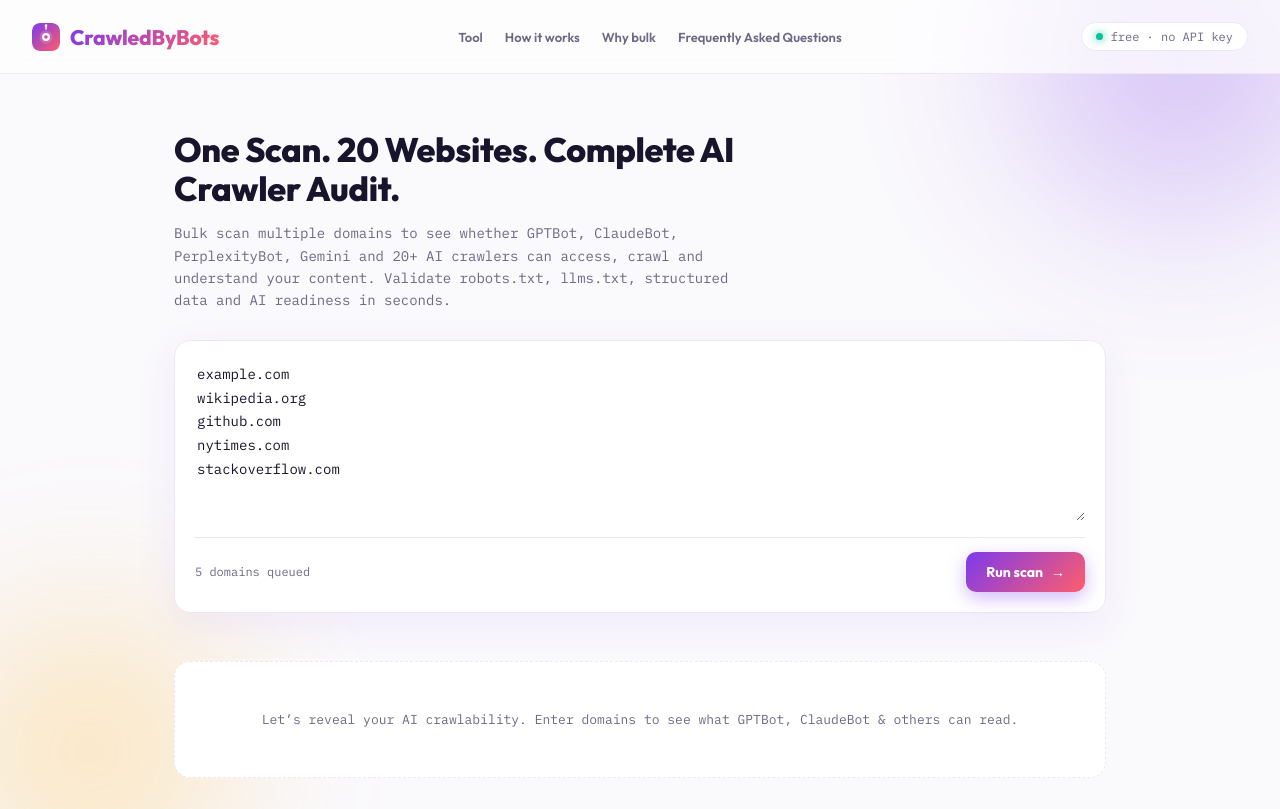
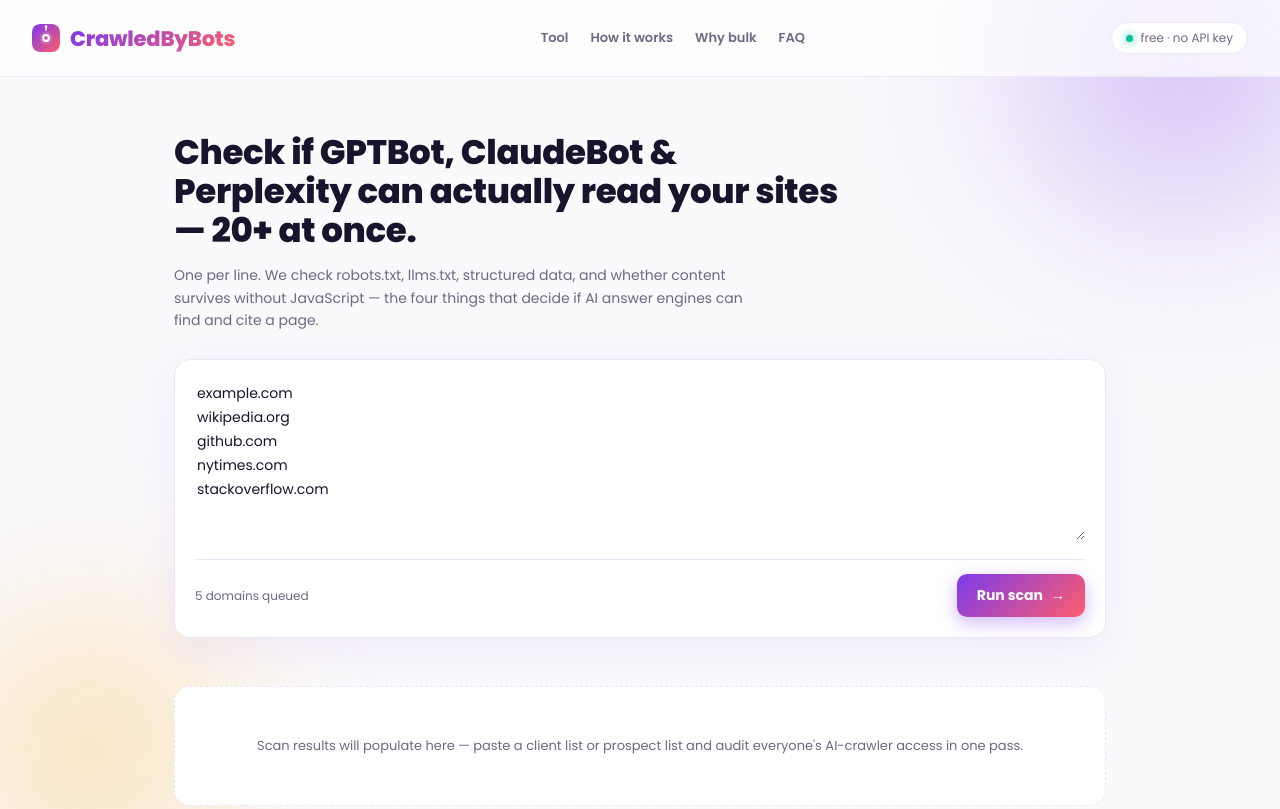
Before and after one commit to subhankhan6d-alt/ai-crawler-scanner, a website: page public/index.html in a window 1280 px wide. Shown: the top 809 px of the page. Drawn offline with Linux system fonts and the light colour scheme.

Commit message:
Add files via upload

```diff
--- a/public/index.html
+++ b/public/index.html
@@ -3,8 +3,8 @@
 <head>
 <meta charset="UTF-8" />
 <meta name="viewport" content="width=device-width, initial-scale=1.0" />
-<title>CrawledByBots – Bulk AI Crawler Checker for 20+ Websites</title>
-<meta name="description" content="Bulk check up to 20 websites at once. See whether GPTBot, ClaudeBot, PerplexityBot, Gemini and 20+ AI crawlers can access your website. Audit robots.txt, llms.txt, structured data and AI readiness.">
+<title>CrawledByBots — Bulk AI Crawler Readiness Scanner</title>
+<meta name="description" content="Check if GPTBot, ClaudeBot, PerplexityBot and other AI crawlers can actually read your sites — 20+ domains at once. Free, no signup, no API key.">
 <link rel="icon" type="image/svg+xml" href="/logo.svg">
 
 <!-- Open Graph / social sharing -->
@@ -13,10 +13,6 @@
 <meta property="og:description" content="Check if GPTBot, ClaudeBot, PerplexityBot and other AI crawlers can actually read your sites — 20+ domains at once. Free, no signup.">
 <meta property="og:image" content="/logo.svg">
 
-<!-- Robots -->
-<meta name="robots" content="index, follow">
-<meta name="googlebot" content="index, follow">
-
 <!-- Twitter card -->
 <meta name="twitter:card" content="summary">
 <meta name="twitter:title" content="CrawledByBots — Bulk AI Crawler Readiness Scanner">
@@ -24,7 +20,7 @@
 <meta name="twitter:image" content="/logo.svg">
 
 <link rel="preconnect" href="https://fonts.googleapis.com">
-<link href="https://fonts.googleapis.com/css2?family=Outfit:wght@500;600;700;800&family=IBM+Plex+Mono:wght@400;500;600&display=swap" rel="stylesheet">
+<link href="https://fonts.googleapis.com/css2?family=Poppins:wght@400;500;600;700;800&display=swap" rel="stylesheet">
 <link rel="stylesheet" href="style.css" />
 </head>
 <body>
@@ -41,7 +37,7 @@
     <a href="#tool">Tool</a>
     <a href="#how-it-works">How it works</a>
     <a href="#why-bulk">Why bulk</a>
-    <a href="#faq">Frequently Asked Questions</a>
+    <a href="#faq">FAQ</a>
   </nav>
   <div class="mode-badge">
     <span class="dot live"></span>
@@ -52,8 +48,8 @@
 <main>
   <section class="intake" id="tool">
     <div class="intake-head">
-      <h1>One Scan. 20 Websites. Complete AI Crawler Audit.</h1>
-      <p class="sub">Bulk scan multiple domains to see whether GPTBot, ClaudeBot, PerplexityBot, Gemini and 20+ AI crawlers can access, crawl and understand your content. Validate robots.txt, llms.txt, structured data and AI readiness in seconds.</p>
+      <h1>Check if GPTBot, ClaudeBot &amp; Perplexity can actually read your sites — 20+ at once.</h1>
+      <p class="sub">One per line. We check robots.txt, llms.txt, structured data, and whether content survives without JavaScript — the four things that decide if AI answer engines can find and cite a page.</p>
     </div>
 
     <div class="intake-body">
@@ -101,8 +97,7 @@
   </section>
 
   <section class="empty-state" id="emptyState">
-    <p>Let’s reveal your AI crawlability.
-Enter domains to see what GPTBot, ClaudeBot & others can read.</p>
+    <p>Scan results will populate here — paste a client list or prospect list and audit everyone's AI-crawler access in one pass.</p>
   </section>
 
   <section class="how-it-works" id="how-it-works">
--- a/public/style.css
+++ b/public/style.css
@@ -9,8 +9,8 @@
   --yellow: #FFB020;
   --teal: #06C299;
   --grad: linear-gradient(135deg, #7C3AED 0%, #FF5D6C 100%);
-  --display: 'Outfit', system-ui, sans-serif;
-  --mono: 'IBM Plex Mono', ui-monospace, monospace;
+  --display: 'Poppins', system-ui, sans-serif;
+  --mono: 'Poppins', system-ui, sans-serif;
 }
 
 * { box-sizing: border-box; }
```
Also changed, not shown: README.md.
